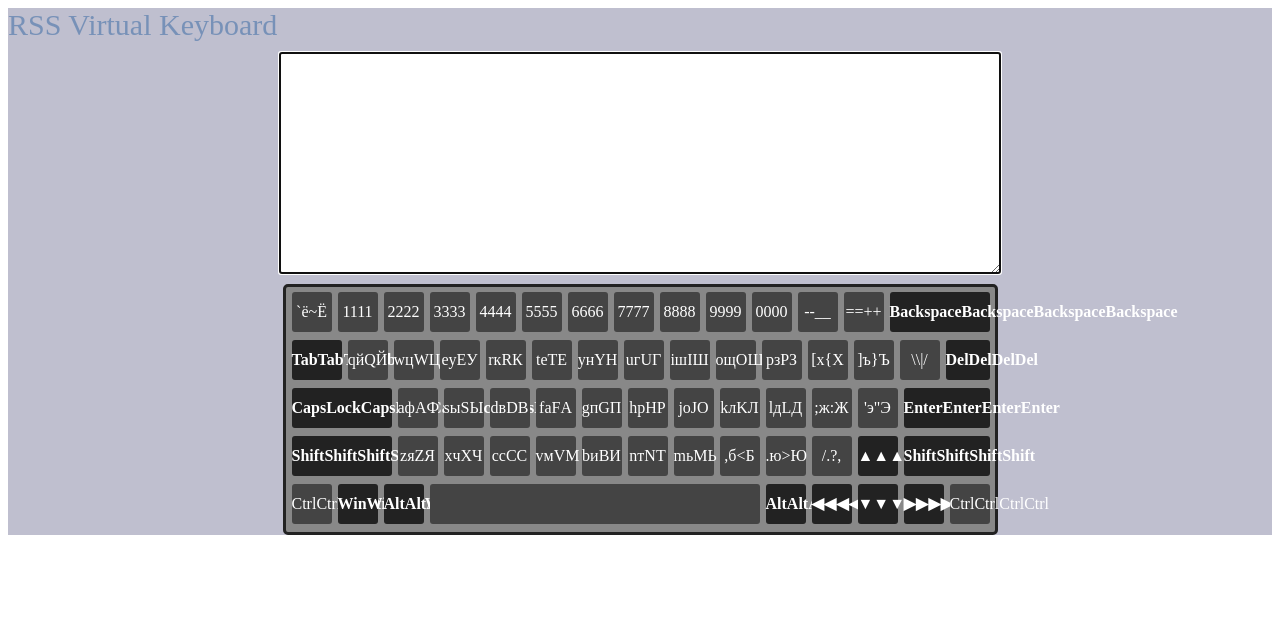
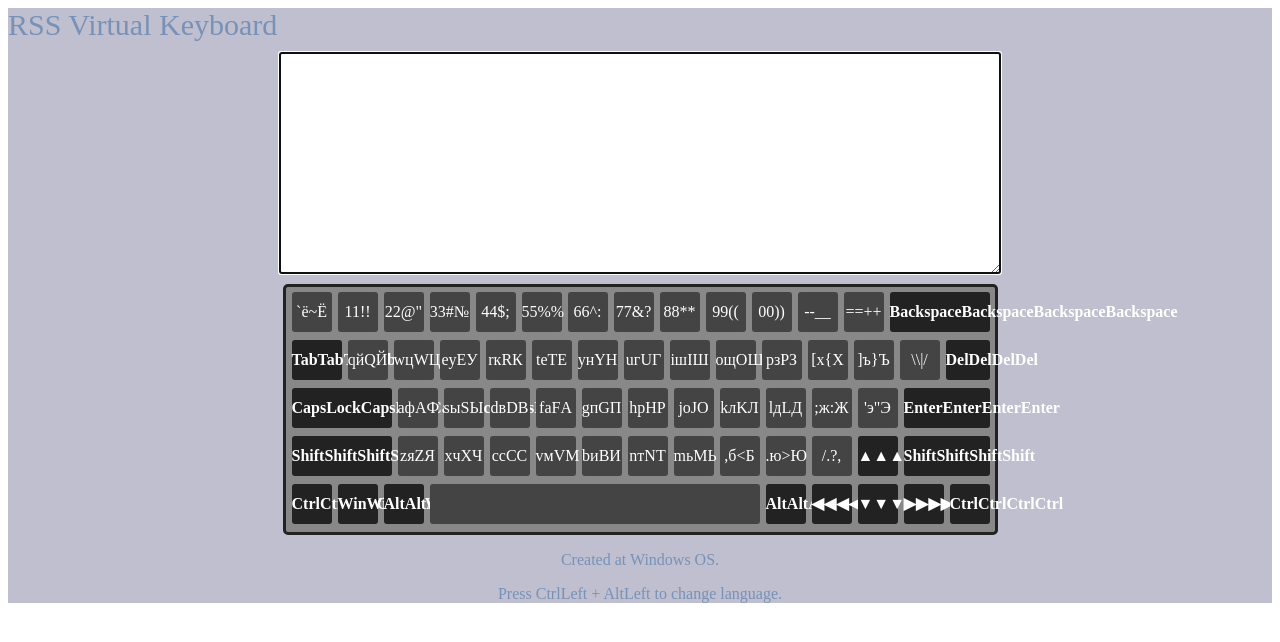
Before and after one commit to nsheludkov/virtual-keyboard, a website with bundled scripts: page index.html in a window 1280 px wide. Built offline with nearby package versions, Linux system fonts and the light colour scheme.

Commit message:
feat: add buttons animation

```diff
--- a/css/style.css
+++ b/css/style.css
@@ -8,6 +8,11 @@
   color: rgba(101,134,177,0.8);
   text-align: center;
   align-items: center;
+}
+
+.description {
+  color: rgba(101,134,177,0.8);
+  text-align: center;
 }
 
 .textarea {
--- a/js/keys.js
+++ b/js/keys.js
@@ -4,34 +4,34 @@ const keys = [
     eng: '`', shiftEng: '~', rus: 'ё', shiftRus: 'Ё', name: 'Backquote',
   },
   {
-    eng: '1', shiftEng: '1', rus: '1', shiftRus: '1', name: 'Digit1',
+    eng: '1', shiftEng: '!', rus: '1', shiftRus: '!', name: 'Digit1',
   },
   {
-    eng: '2', shiftEng: '2', rus: '2', shiftRus: '2', name: 'Digit2',
+    eng: '2', shiftEng: '@', rus: '2', shiftRus: '"', name: 'Digit2',
   },
   {
-    eng: '3', shiftEng: '3', rus: '3', shiftRus: '3', name: 'Digit3',
+    eng: '3', shiftEng: '#', rus: '3', shiftRus: '№', name: 'Digit3',
   },
   {
-    eng: '4', shiftEng: '4', rus: '4', shiftRus: '4', name: 'Digit4',
+    eng: '4', shiftEng: '$', rus: '4', shiftRus: ';', name: 'Digit4',
   },
   {
-    eng: '5', shiftEng: '5', rus: '5', shiftRus: '5', name: 'Digit5',
+    eng: '5', shiftEng: '%', rus: '5', shiftRus: '%', name: 'Digit5',
   },
   {
-    eng: '6', shiftEng: '6', rus: '6', shiftRus: '6', name: 'Digit6',
+    eng: '6', shiftEng: '^', rus: '6', shiftRus: ':', name: 'Digit6',
   },
   {
-    eng: '7', shiftEng: '7', rus: '7', shiftRus: '7', name: 'Digit7',
+    eng: '7', shiftEng: '&', rus: '7', shiftRus: '?', name: 'Digit7',
   },
   {
-    eng: '8', shiftEng: '8', rus: '8', shiftRus: '8', name: 'Digit8',
+    eng: '8', shiftEng: '*', rus: '8', shiftRus: '*', name: 'Digit8',
   },
   {
-    eng: '9', shiftEng: '9', rus: '9', shiftRus: '9', name: 'Digit9',
+    eng: '9', shiftEng: '(', rus: '9', shiftRus: '(', name: 'Digit9',
   },
   {
-    eng: '0', shiftEng: '0', rus: '0', shiftRus: '0', name: 'Digit0',
+    eng: '0', shiftEng: ')', rus: '0', shiftRus: ')', name: 'Digit0',
   },
   {
     eng: '-', shiftEng: '_', rus: '-', shiftRus: '_', name: 'Minus',
@@ -79,7 +79,7 @@ const keys = [
     eng: '[', shiftEng: '{', rus: 'х', shiftRus: 'Х', name: 'BracketLeft',
   },
   {
-    eng: ']', shiftEng: '}', rus: 'ъ', shiftRus: 'Ъ', name: 'BracketRigth',
+    eng: ']', shiftEng: '}', rus: 'ъ', shiftRus: 'Ъ', name: 'BracketRight',
   },
   {
     eng: '\\', shiftEng: '|', rus: '\\', shiftRus: '/', name: 'Backslash',
@@ -166,7 +166,7 @@ const keys = [
     eng: 'Shift', shiftEng: 'Shift', rus: 'Shift', shiftRus: 'Shift', name: 'ShiftRight',
   },
   {
-    eng: 'Ctrl', shiftEng: 'Ctrl', rus: 'Ctrl', shiftRus: 'Ctrl', name: 'CtrlLeft',
+    eng: 'Ctrl', shiftEng: 'Ctrl', rus: 'Ctrl', shiftRus: 'Ctrl', name: 'ControlLeft',
   },
   {
     eng: 'Win', shiftEng: 'Win', rus: 'Win', shiftRus: 'Win', name: 'MetaLeft',
@@ -190,7 +190,7 @@ const keys = [
     eng: '▶', shiftEng: '▶', rus: '▶', shiftRus: '▶', name: 'ArrowRight',
   },
   {
-    eng: 'Ctrl', shiftEng: 'Ctrl', rus: 'Ctrl', shiftRus: 'Ctrl', name: 'CtrlRight',
+    eng: 'Ctrl', shiftEng: 'Ctrl', rus: 'Ctrl', shiftRus: 'Ctrl', name: 'ControlRight',
   },
 ];
 
--- a/js/script.js
+++ b/js/script.js
@@ -67,6 +67,16 @@ createAndFillRow(keyboard, keys.slice(14, 29));
 createAndFillRow(keyboard, keys.slice(29, 42));
 createAndFillRow(keyboard, keys.slice(42, 55));
 createAndFillRow(keyboard, keys.slice(55, 64));
+
+const descriptionWin = document.createElement('p');
+descriptionWin.classList.add('description');
+descriptionWin.innerHTML = 'Created at Windows OS.';
+wrapper.append(descriptionWin);
+
+const descriptionLang = document.createElement('p');
+descriptionLang.classList.add('description');
+descriptionLang.innerHTML = 'Press CtrlLeft + AltLeft to change language.';
+wrapper.append(descriptionLang);
 
 // Change keys in accordance with language and Shift
 function updateKeys() {
@@ -229,6 +239,15 @@ window.addEventListener('keyup', (e) => {
   }
 });
 
+// дабавление классов при нажатии клавиш
+document.addEventListener('keydown', (e) => {
+  document.querySelector(`.${e.code}`).classList.add('active');
+});
+
+document.addEventListener('keyup', (e) => {
+  document.querySelector(`.${e.code}`).classList.remove('active');
+});
+
 // Language change
 window.addEventListener('keydown', (e) => {
   if (e.code === 'AltLeft' || e.code === 'ControlLeft') {
```
